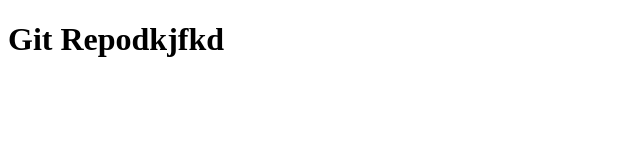
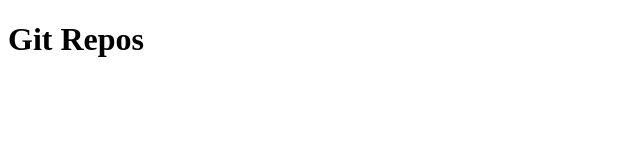
Before and after one commit to razzaque180/EmiCalculator, a plain HTML site: page index2.html in a window 1280 px wide. Shown: the whole page, without its empty margins (0-640 px from the left). Drawn offline with Linux system fonts and the light colour scheme.

Commit message:
updating new line

```diff
--- a/index2.html
+++ b/index2.html
@@ -6,6 +6,6 @@
     <title>Document</title>
 </head>
 <body>
-    <h1>Git Repodkjfkd</h1>
+    <h1>Git Repos</h1>
 </body>
 </html>
```
